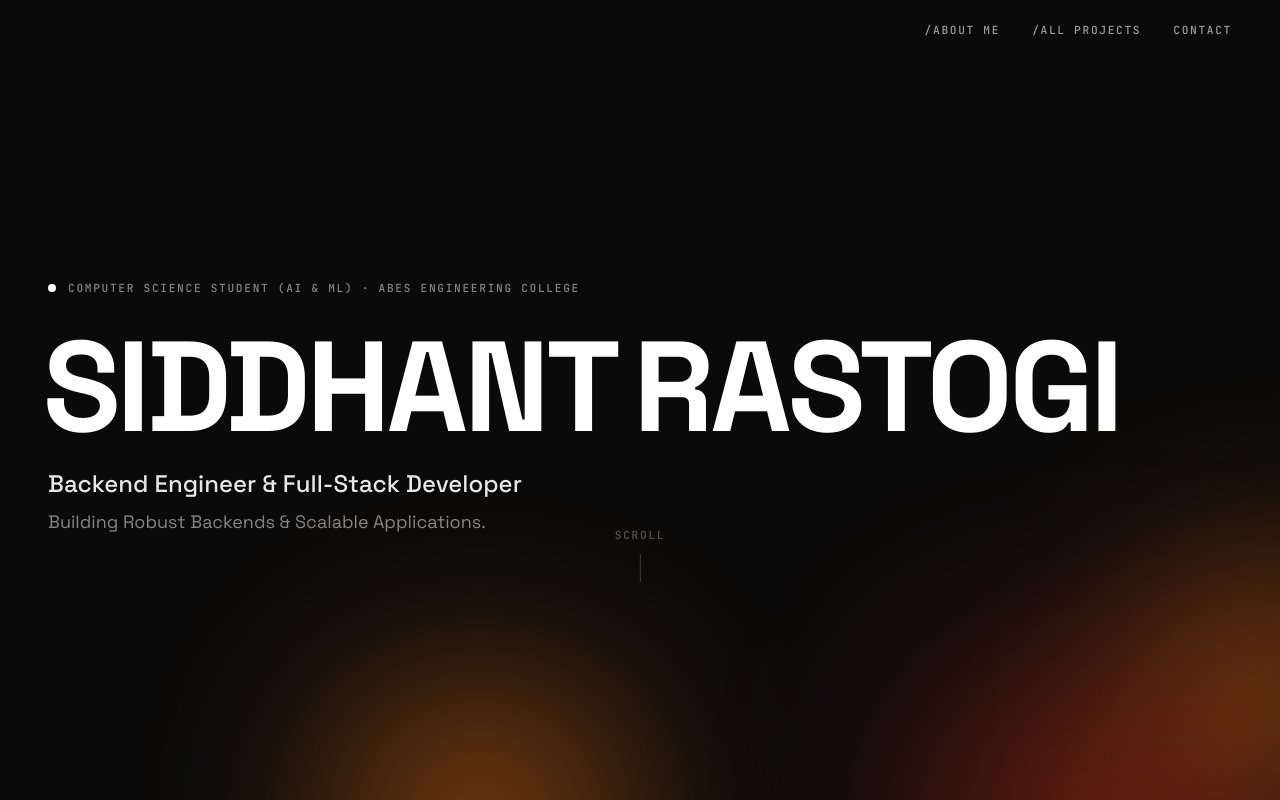
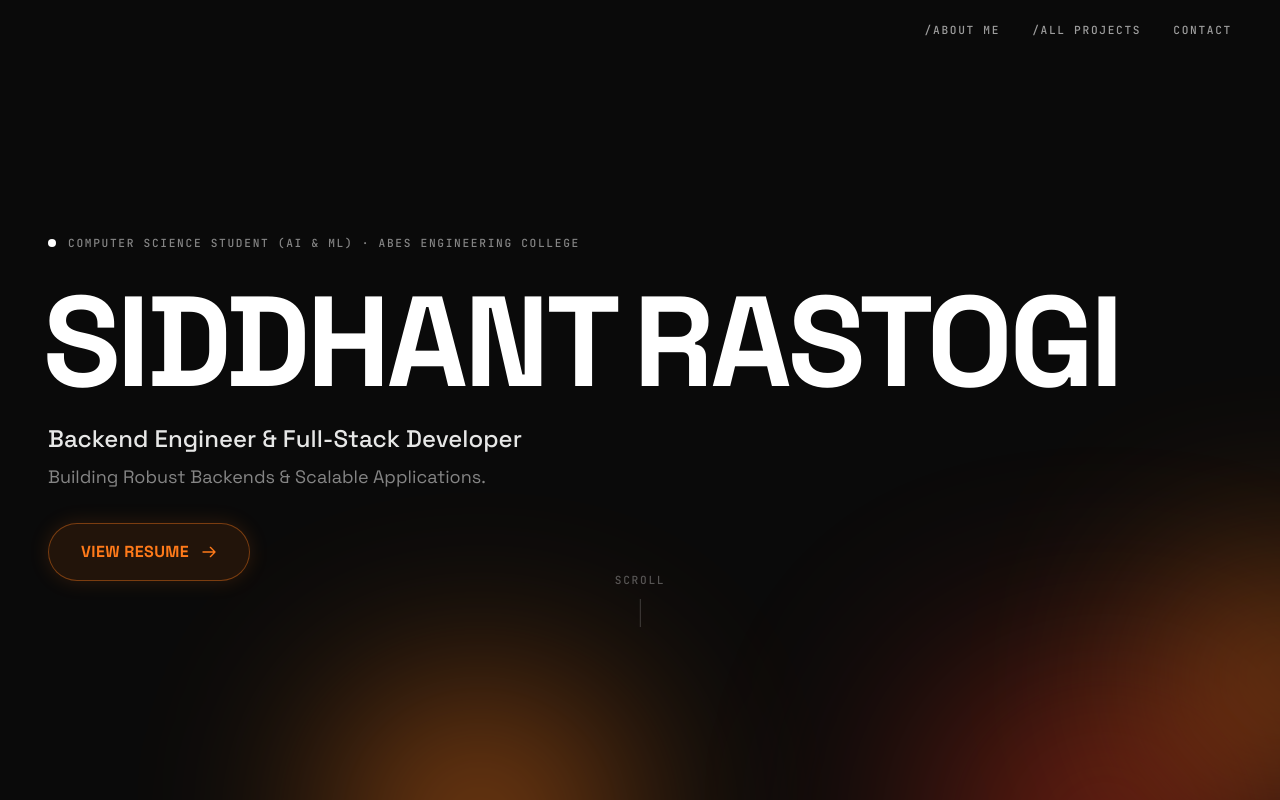
Before and after one commit to theskysid/portfolioV1, a React (Vite) app: page / in a window 1280 px wide. Shown: the top 800 px of the page. Built offline with nearby package versions, Linux system fonts and the light colour scheme.

Commit message:
feat: add VIEW RESUME button to hero section linking directly to Google Drive file

```diff
--- a/src/components/Hero.jsx
+++ b/src/components/Hero.jsx
@@ -7,6 +7,7 @@ const NAME = "SIDDHANT RASTOGI";
 const TAGLINE = "Backend Engineer & Full-Stack Developer";
 const SUBTITLE = "Building Robust Backends & Scalable Applications.";
 const BADGE = "Computer Science Student (AI & ML) · ABES Engineering College";
+const RESUME_URL = "https://drive.google.com/file/d/1ahDzUN4isIRaYIpV6RzpSayDVl3Rn9IP/view";
 
 export default function Hero() {
   const [scrolled, setScrolled] = useState(false);
@@ -89,6 +90,31 @@ export default function Hero() {
           </p>
         </motion.div>
 
+        {/* Resume Button */}
+        <motion.div
+          className="mt-8 flex items-center gap-4"
+          initial={{ opacity: 0, y: 30 }}
+          animate={{ opacity: 1, y: 0 }}
+          transition={{ duration: 0.7, delay: 1.1 }}
+        >
+          <a
+            href={RESUME_URL}
+            target="_blank"
+            rel="noopener noreferrer"
+            className="group relative inline-flex items-center gap-3 px-8 py-4 rounded-full bg-accent-orange/10 hover:bg-accent-orange text-accent-orange hover:text-white border border-accent-orange/40 hover:border-accent-orange font-[var(--font-heading)] font-bold tracking-wide transition-all duration-300 shadow-[0_0_20px_rgba(255,122,26,0.15)] hover:shadow-[0_0_30px_rgba(255,122,26,0.4)]"
+          >
+            <span>VIEW RESUME</span>
+            <svg
+              className="w-4 h-4 transition-transform duration-300 group-hover:translate-x-1"
+              fill="none"
+              stroke="currentColor"
+              viewBox="0 0 24 24"
+            >
+              <path strokeLinecap="round" strokeLinejoin="round" strokeWidth="2" d="M14 5l7 7m0 0l-7 7m7-7H3" />
+            </svg>
+          </a>
+        </motion.div>
+
         {/* Scroll indicator */}
         <motion.div
           className="absolute bottom-8 left-1/2 -translate-x-1/2 flex flex-col items-center gap-2"
```
